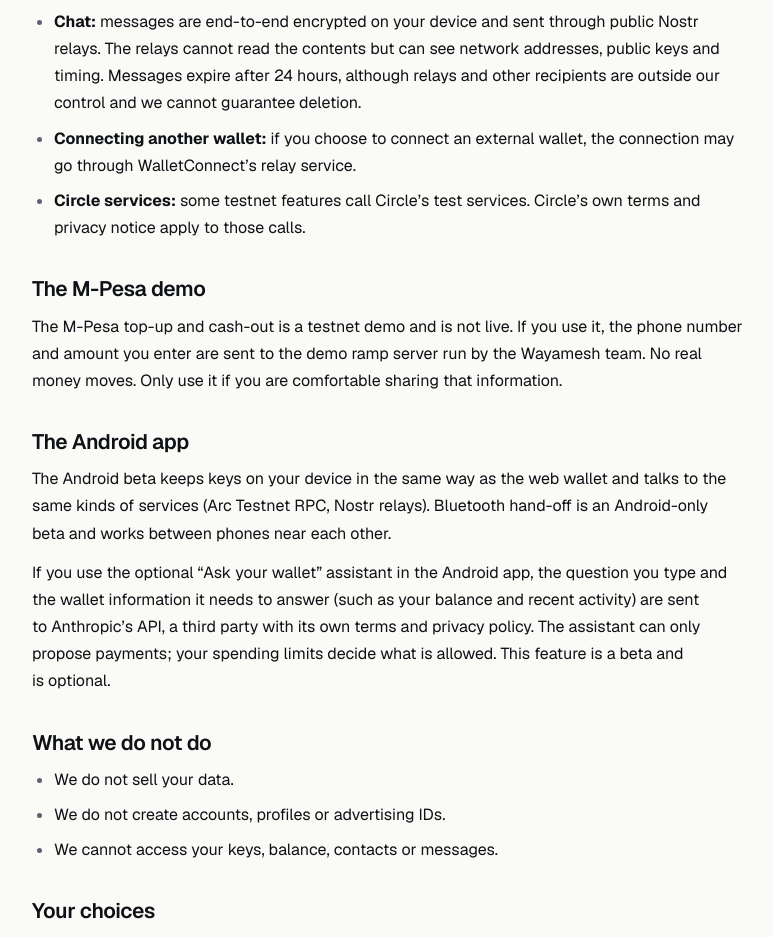
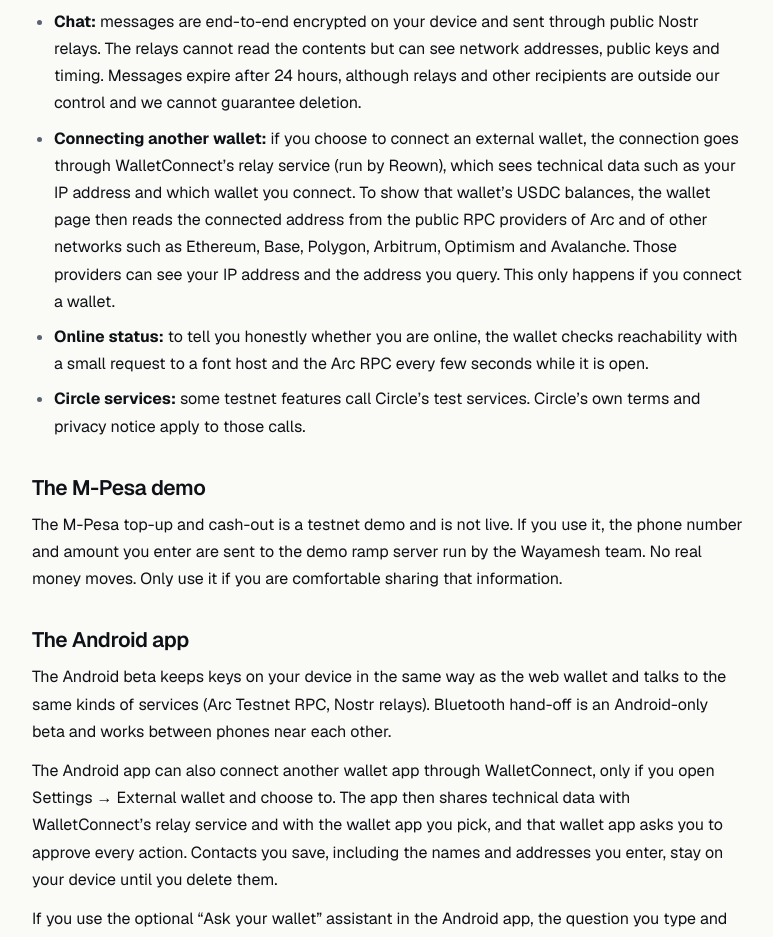
Before and after one commit to Tevin-Isaac/wayamesh, a Next.js app: page /privacy in a window 1280 px wide. Shown: the part 1260-2197 px from the top of the page, without its empty margins (252-1025 px from the left). Built offline with nearby package versions, Linux system fonts and the light colour scheme.

Commit message:
Privacy: external wallet connections, multi-chain read-only balance lookups, online check, saved contacts

```diff
--- a/app/privacy/page.tsx
+++ b/app/privacy/page.tsx
@@ -37,7 +37,8 @@ export default function Privacy() {
         <li><b>Fonts:</b> the wallet page loads fonts from Google Fonts, so your browser contacts Google for those files.</li>
         <li><b>Arc Testnet:</b> to show balances and submit transactions, the wallet talks to public Arc Testnet RPC providers. They can see your IP address and the addresses and transactions you query or send. Anything sent to the blockchain is public.</li>
         <li><b>Chat:</b> messages are end-to-end encrypted on your device and sent through public Nostr relays. The relays cannot read the contents but can see network addresses, public keys and timing. Messages expire after 24 hours, although relays and other recipients are outside our control and we cannot guarantee deletion.</li>
-        <li><b>Connecting another wallet:</b> if you choose to connect an external wallet, the connection may go through WalletConnect&rsquo;s relay service.</li>
+        <li><b>Connecting another wallet:</b> if you choose to connect an external wallet, the connection goes through WalletConnect&rsquo;s relay service (run by Reown), which sees technical data such as your IP address and which wallet you connect. To show that wallet&rsquo;s USDC balances, the wallet page then reads the connected address from the public RPC providers of Arc and of other networks such as Ethereum, Base, Polygon, Arbitrum, Optimism and Avalanche. Those providers can see your IP address and the address you query. This only happens if you connect a wallet.</li>
+        <li><b>Online status:</b> to tell you honestly whether you are online, the wallet checks reachability with a small request to a font host and the Arc RPC every few seconds while it is open.</li>
         <li><b>Circle services:</b> some testnet features call Circle&rsquo;s test services. Circle&rsquo;s own terms and privacy notice apply to those calls.</li>
       </ul>
 
@@ -49,6 +50,9 @@ export default function Privacy() {
       <h2>The Android app</h2>
       <p>
         The Android beta keeps keys on your device in the same way as the web wallet and talks to the same kinds of services (Arc Testnet RPC, Nostr relays). Bluetooth hand-off is an Android-only beta and works between phones near each other.
+      </p>
+      <p>
+        The Android app can also connect another wallet app through WalletConnect, only if you open Settings &rarr; External wallet and choose to. The app then shares technical data with WalletConnect&rsquo;s relay service and with the wallet app you pick, and that wallet app asks you to approve every action. Contacts you save, including the names and addresses you enter, stay on your device until you delete them.
       </p>
       <p>
         If you use the optional &ldquo;Ask your wallet&rdquo; assistant in the Android app, the question you type and the wallet information it needs to answer (such as your balance and recent activity) are sent to Anthropic&rsquo;s API, a third party with its own terms and privacy policy. The assistant can only propose payments; your spending limits decide what is allowed. This feature is a beta and is optional.
```
